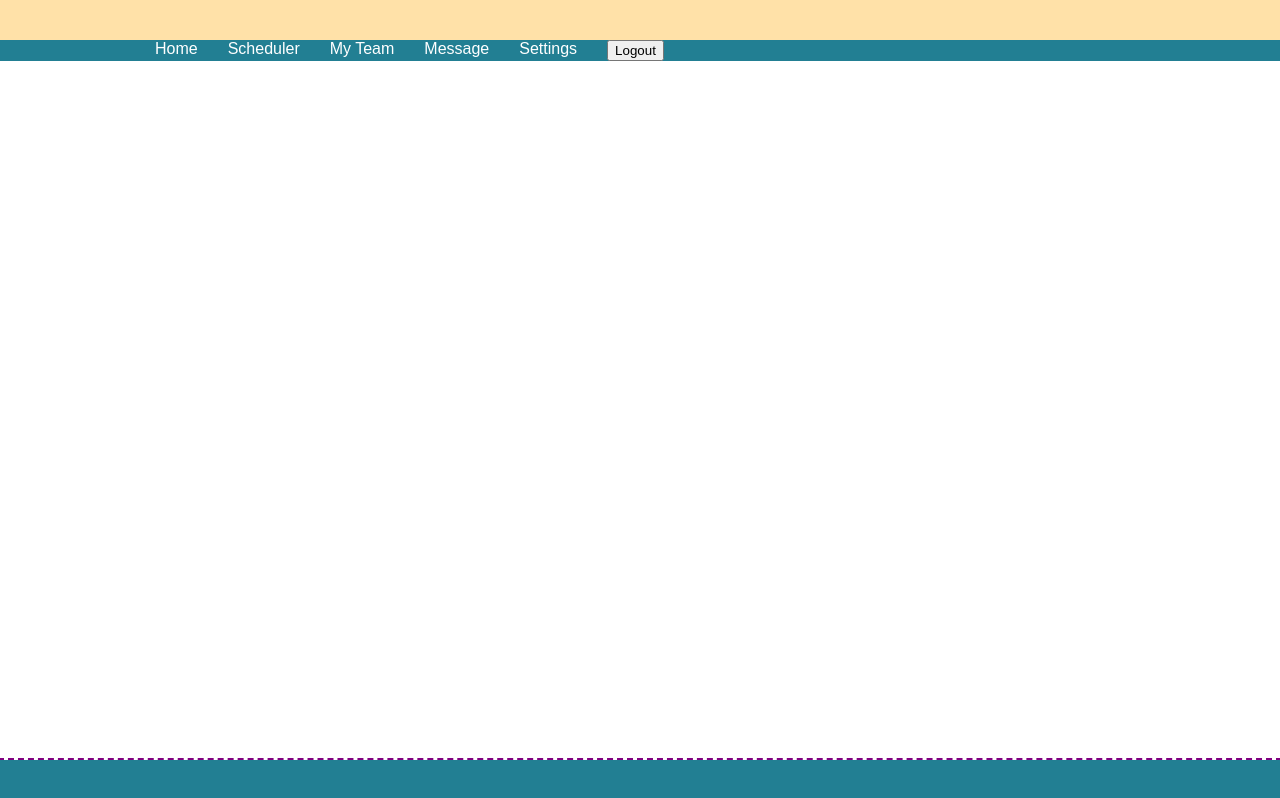
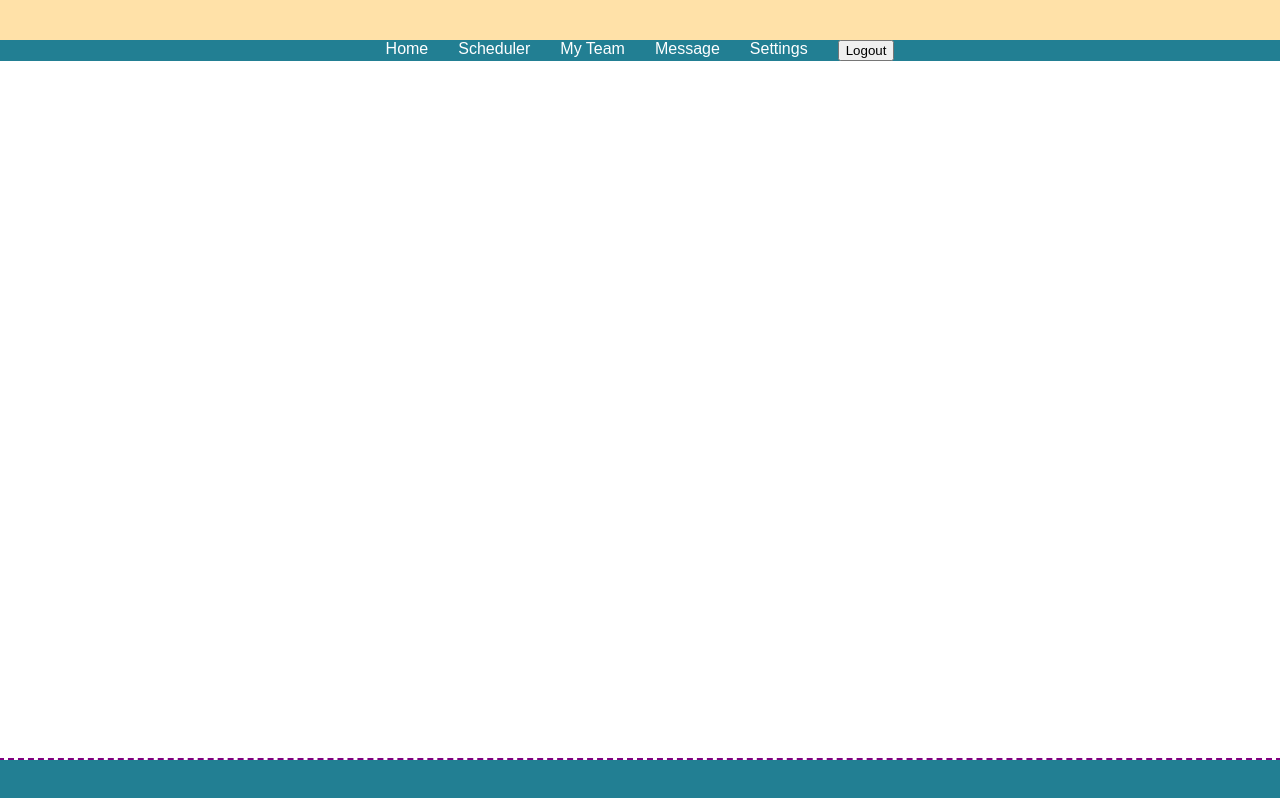
Before and after one commit to TheLateArrivals/Liam_Kung_T3A2_RosterTrack_Frontend, a React app: page /dashboard in a window 1280 px wide. Built offline with nearby package versions, Linux system fonts and the light colour scheme; no server answers.

Commit message:
navbar centre
Centred navbar

```diff
--- a/src/components/App.css
+++ b/src/components/App.css
@@ -141,6 +141,7 @@ body {
     display: flex;
     justify-content: space-between;
     align-items: center;
+
   }
 
   .nav-list {
@@ -148,6 +149,8 @@ body {
     padding: 0;
     margin: 0;
     display: flex;
+    flex-grow: 1;
+    justify-content: center;
   }
 
   .nav-list li {
```
